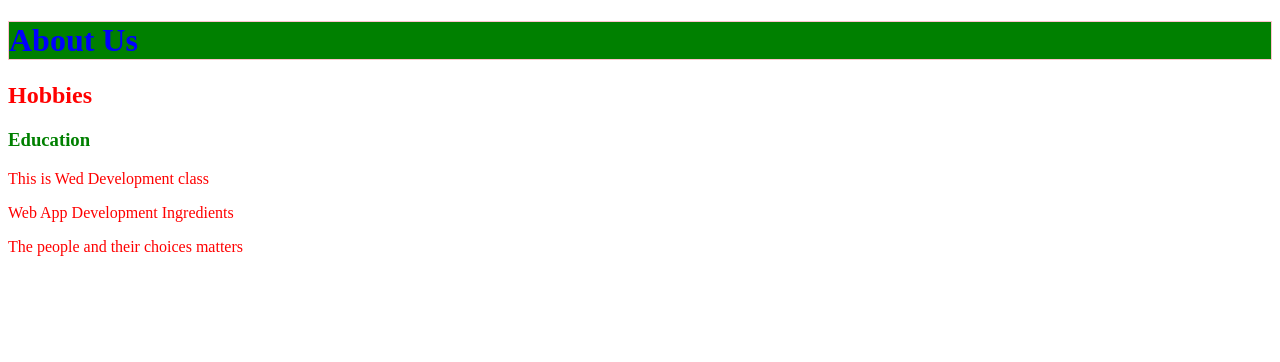
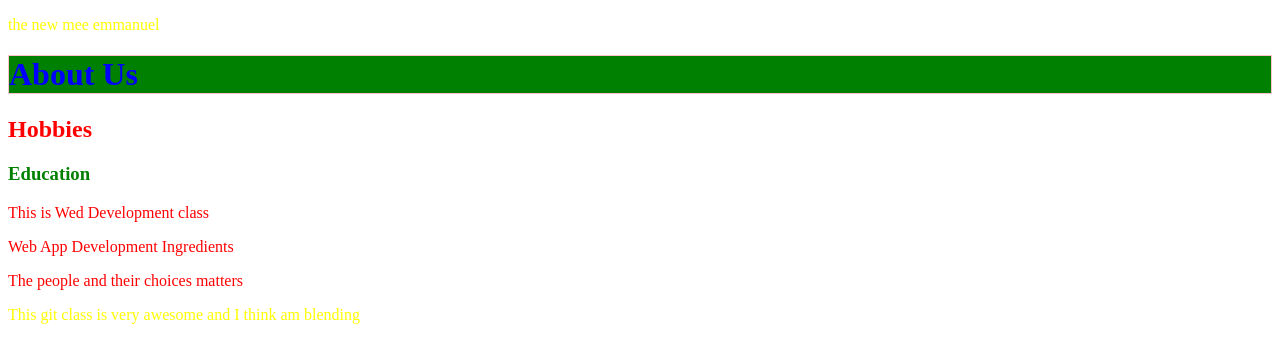
Before and after one commit to Emmanuel-Chukwuemeka/cohort19, a plain HTML site: page index.html in a window 1280 px wide. Drawn offline with Linux system fonts and the light colour scheme.

Commit message:
Added a paragraph to the existing file

```diff
--- a/index.html
+++ b/index.html
@@ -23,6 +23,7 @@ color:yellow;
 	 </head>
 
 	    <body>
+		<p>the new mee emmanuel </p>
 		   <h1 style ='color:blue'> About Us </h1>
 		   <h2 style ='color:red'> Hobbies </h2>
 		   <h3 style ='color:green'> Education </h3>
@@ -30,7 +31,7 @@ color:yellow;
 		   <p style='color:red'> This is Wed Development class </p>
 		   <p style='color:red'> Web App Development Ingredients </p>
 		   <p style='color:red'> The people and their choices matters </p>
-
+		   <p> This git class is very awesome and I think am blending</p>
 		   </body>
 
 
```
